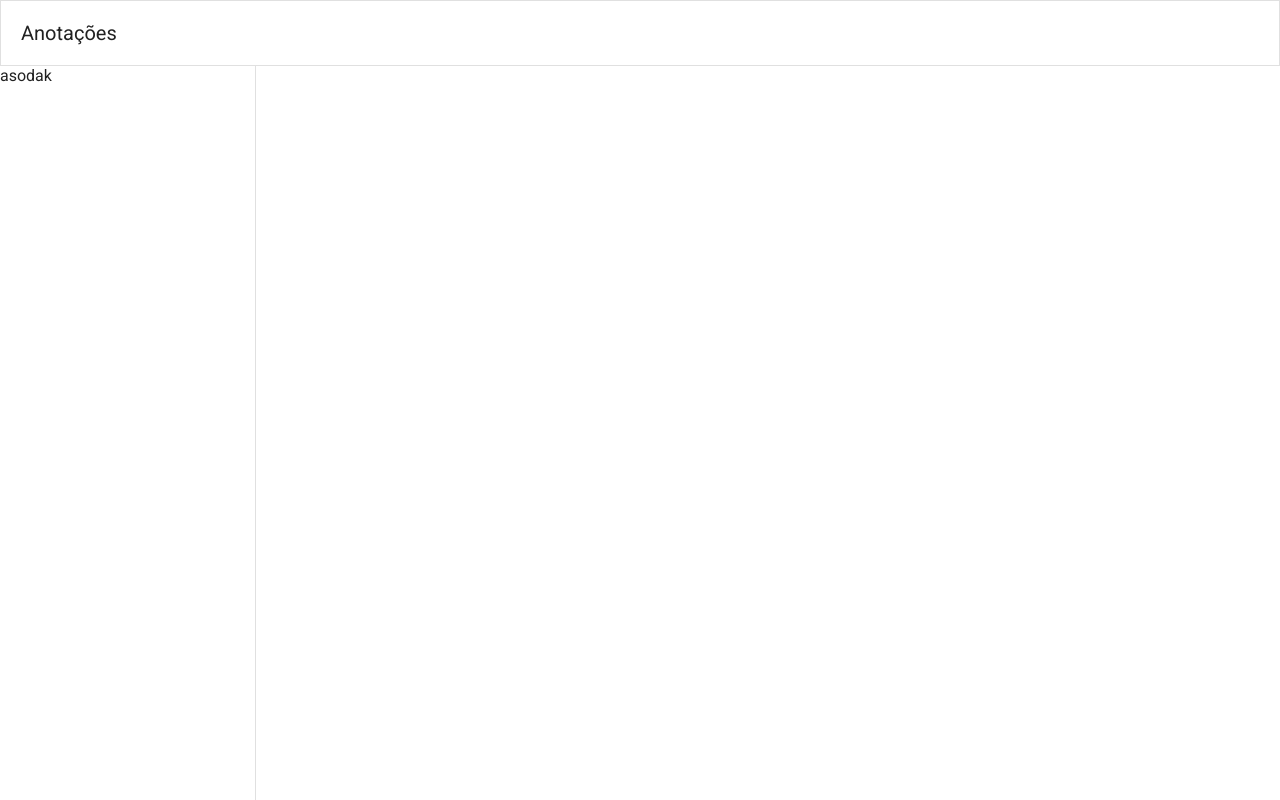
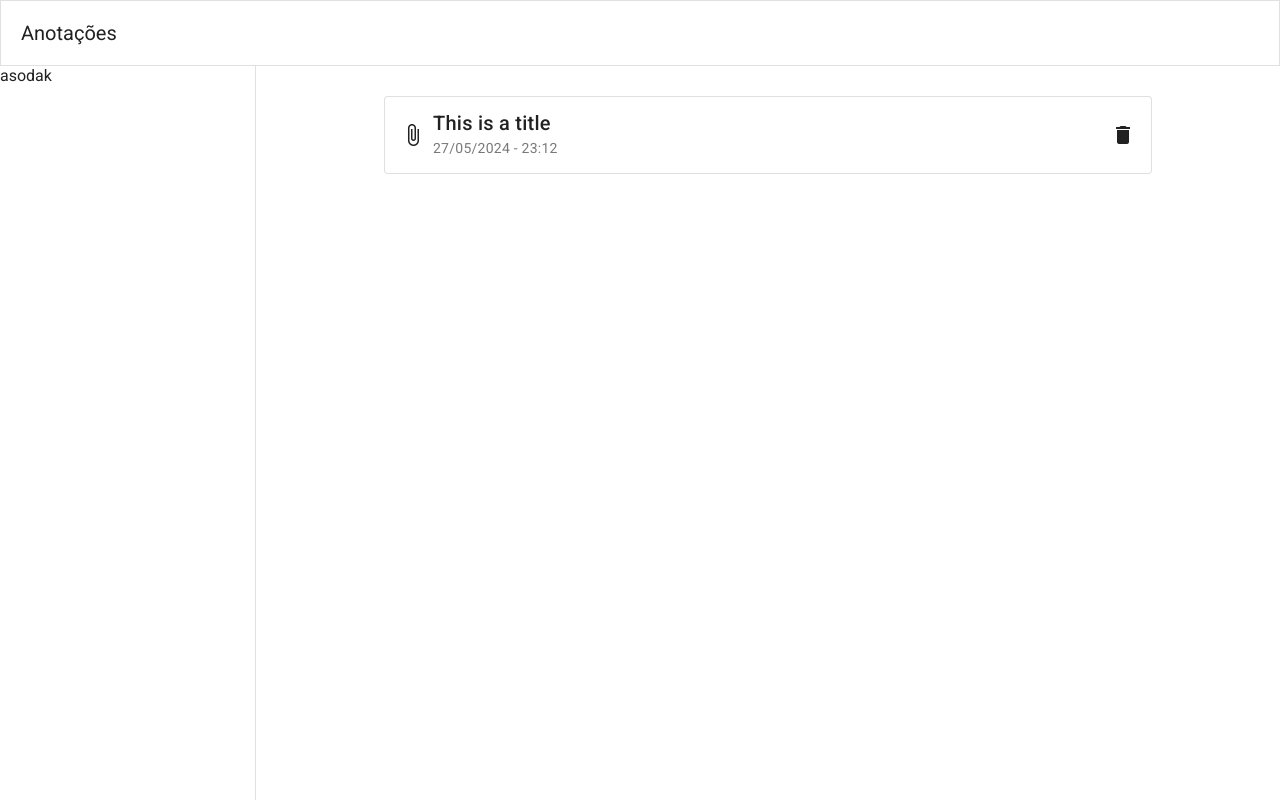
Before and after one commit to 129-ornellas/anotacoes, a Nuxt app in the folder frontend/: page /app/listar in a window 1280 px wide. Before the commit this address had no page. Built offline with nearby package versions, Linux system fonts and the light colour scheme.

Commit message:
cria listar

```diff
--- a/frontend/pages/app/criar.vue
+++ b/frontend/pages/app/criar.vue
@@ -3,7 +3,7 @@
     <v-textarea variant="outlined" label="Texto"></v-textarea>
     <v-text-field variant="outlined" prefix="R$" label="Potencial do Negócio"></v-text-field>
     <v-select variant="outlined" chips label="Categorização" multiple></v-select>
-    <v-text-field variant="outlined" label="Lembrete" type="date"></v-text-field>
+    <v-text-field variant="outlined" label="Lembrete" type="datetime-local"></v-text-field>
     <v-btn-group variant="outlined" divided border style="width: 100%">
       <VBtn variant="flat" size="large" style="width: 90%">Salvar</VBtn>
       <VBtn variant="flat" icon="delete" style="width: 10%"></VBtn>
--- /dev/null
+++ b/frontend/pages/app/listar.vue
@@ -0,0 +1,20 @@
+<template>
+  <div class="list-page my-8 px-4 mx-auto">
+    <v-card variant="flat" border prepend-icon="home">
+      <template #prepend>
+        <VIcon>attach_file</VIcon>
+      </template>
+      <template #title> This is a title </template>
+      <template #subtitle> 27/05/2024 - 23:12</template>
+      <template #append>
+        <VIcon>delete</VIcon>
+      </template>
+    </v-card>
+  </div>
+</template>
+
+<style>
+  .list-page {
+    max-width: 800px;
+  }
+</style>
```
